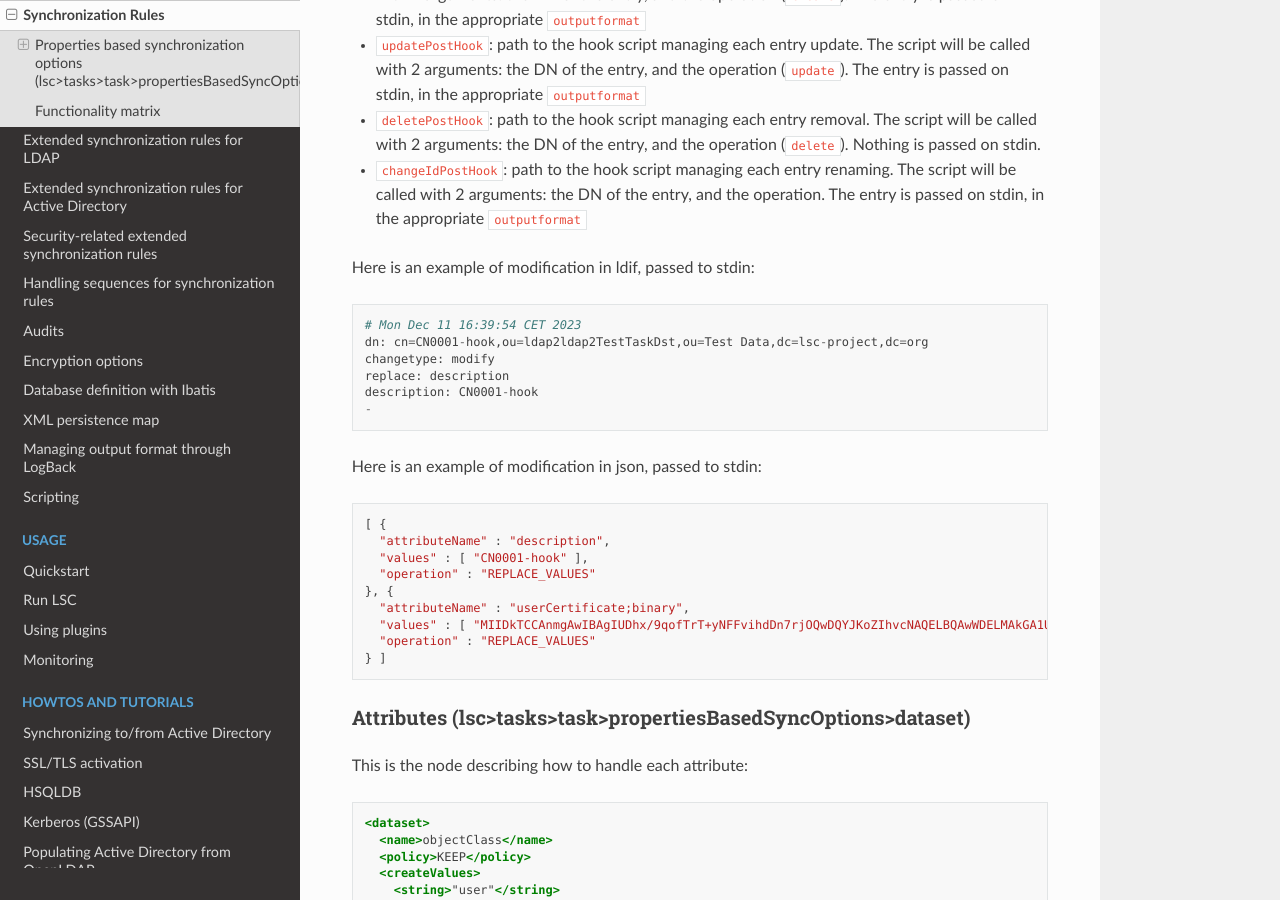
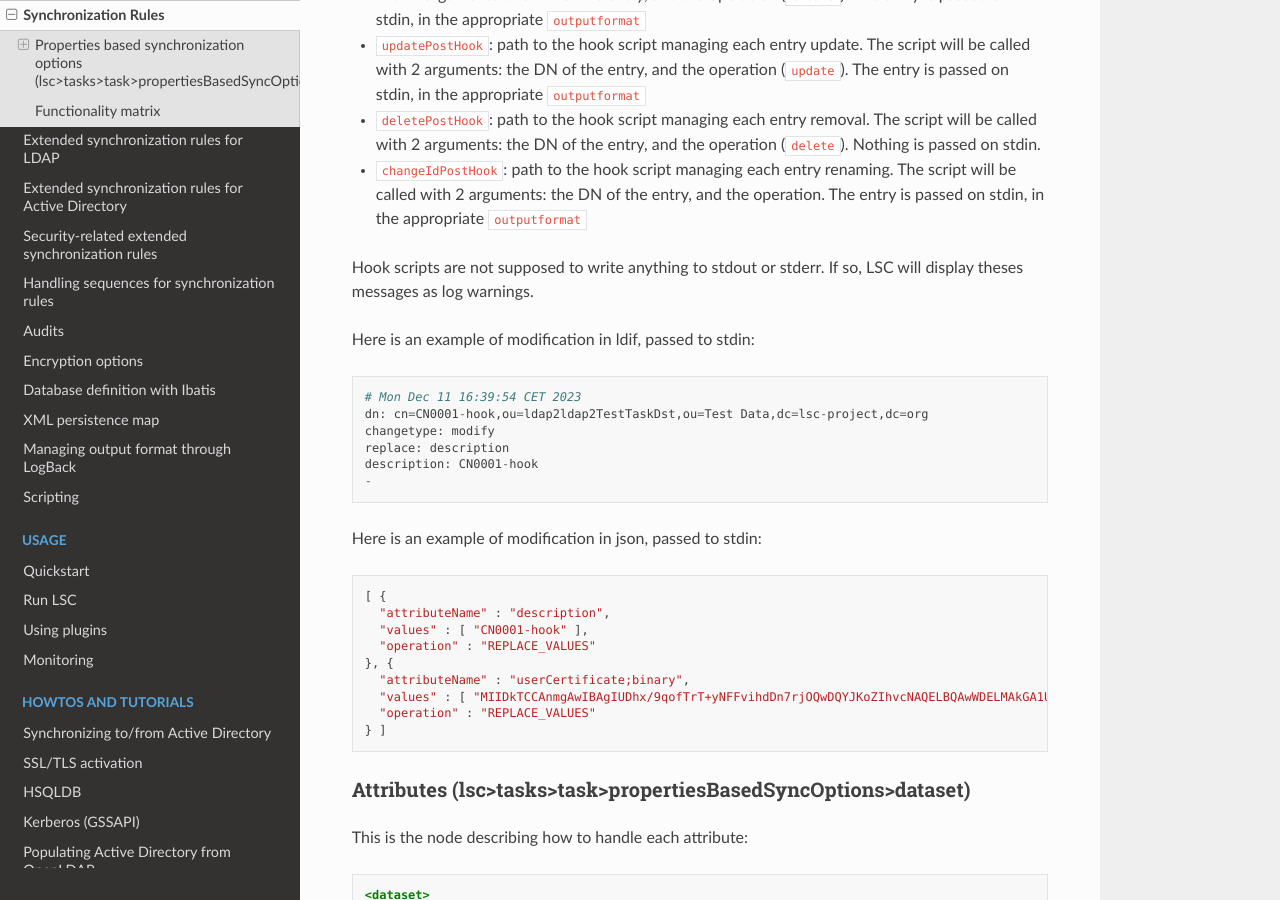
Before and after one commit to lsc-project/documentation, a Sphinx documentation site: the page built from source/syncrules.rst, in a window 1280 px wide and 900 px high, scrolled down 3327 px. Built offline with Sphinx 7.4.7 and the Read the Docs theme 2.0.0, drawn with Linux system fonts in a browser that asks for light colours.

Commit message:
explain stdout/stderr hook logging (https://github.com/lsc-project/lsc/issues/262)

```diff
--- a/source/syncrules.rst
+++ b/source/syncrules.rst
@@ -152,6 +152,8 @@ In this node, you can call a hook for each specific operations:
 * ``deletePostHook``: path to the hook script managing each entry removal. The script will be called with 2 arguments: the DN of the entry, and the operation (``delete``). Nothing is passed on stdin.
 * ``changeIdPostHook``: path to the hook script managing each entry renaming. The script will be called with 2 arguments: the DN of the entry, and the operation. The entry is passed on stdin, in the appropriate ``outputformat``
 
+Hook scripts are not supposed to write anything to stdout or stderr. If so, LSC will display theses messages as log warnings.
+
 Here is an example of modification in ldif, passed to stdin:
 
 .. code-block::
```
